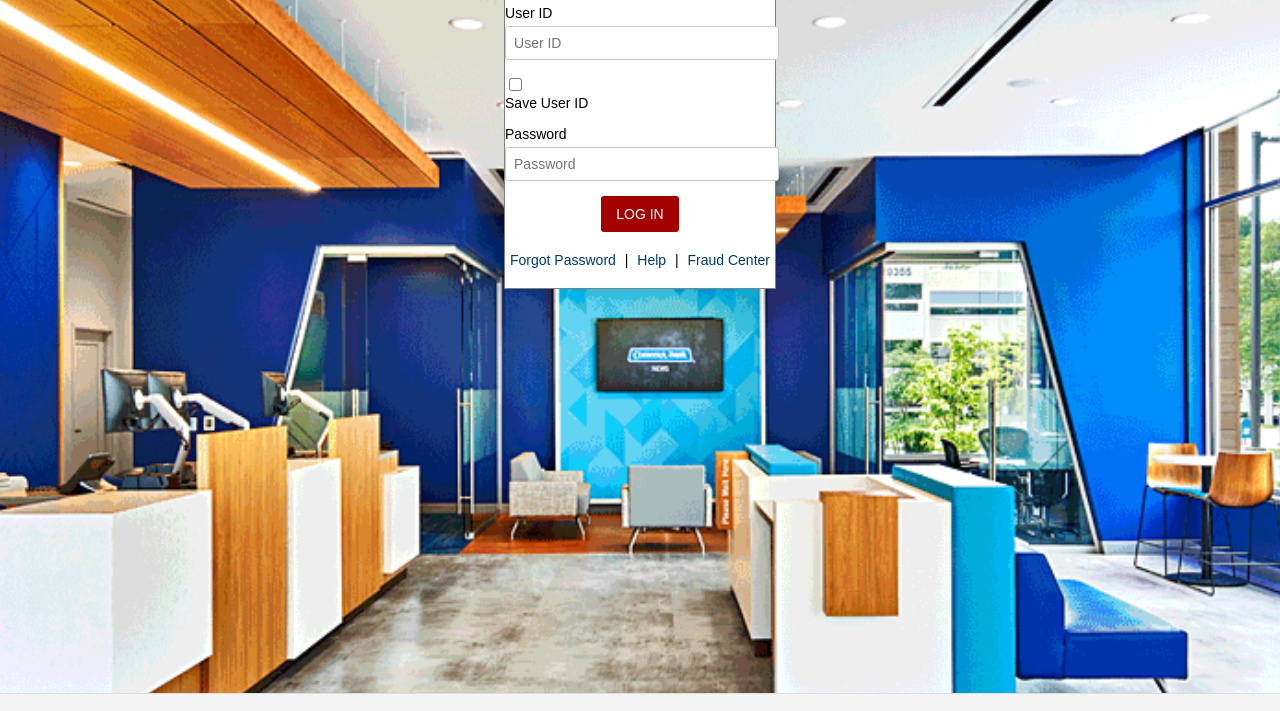
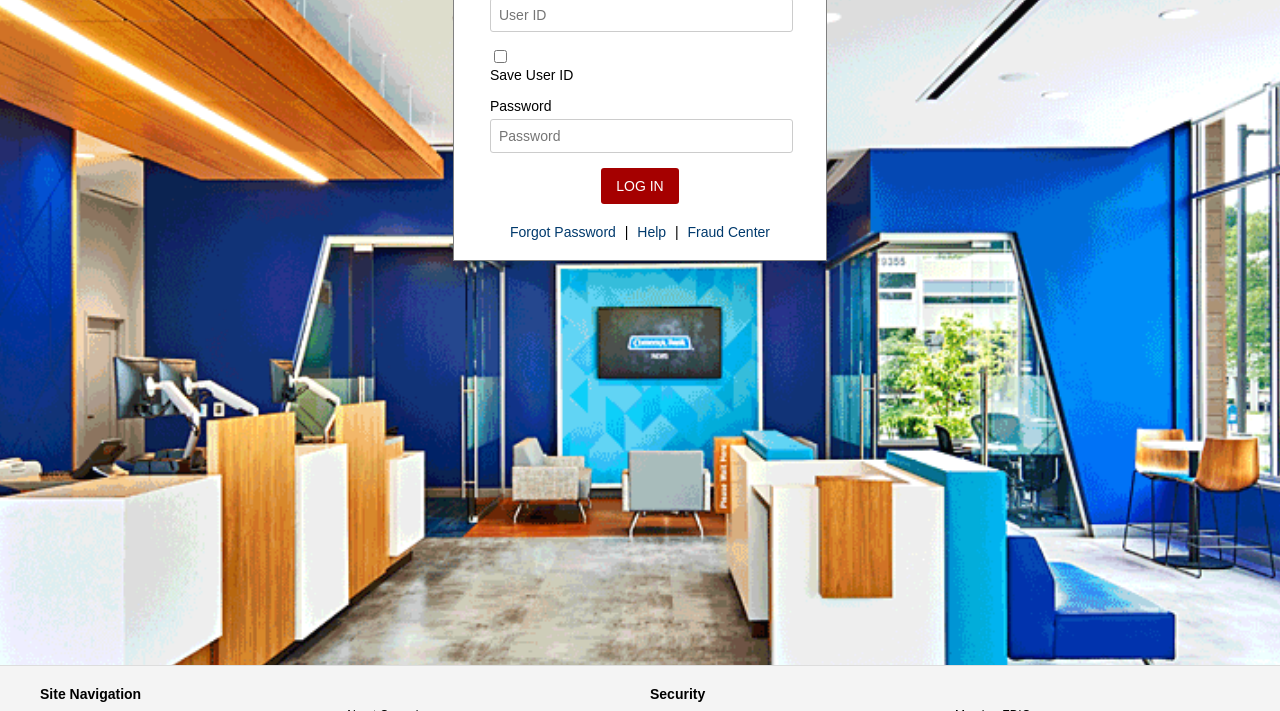
Before and after one commit to Stevenholbert44/Comerica, a website: page views/Index.html in a window 1280 px wide. Shown: the part 183-894 px from the top of the page. Drawn offline with nearby package versions, Linux system fonts and the light colour scheme.

Commit message:
Add files via upload

```diff
--- a/public/css/styles.css
+++ b/public/css/styles.css
@@ -199,7 +199,8 @@ footer {
 		z-index: 2;
 		}
 	.form-container{
-		max-width: 400px;
+		/*max-width: 400px;*/
+		width: 30%;
 		border: 1px solid grey;
 		padding-bottom: 20px;
 		background-color: #fff;
```
